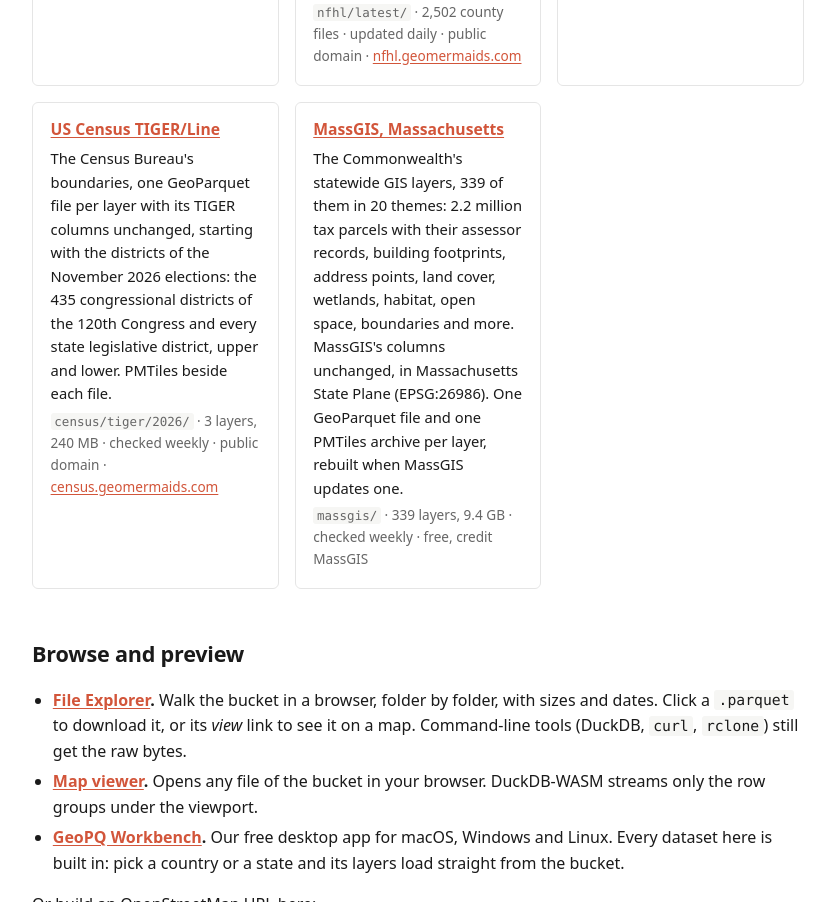
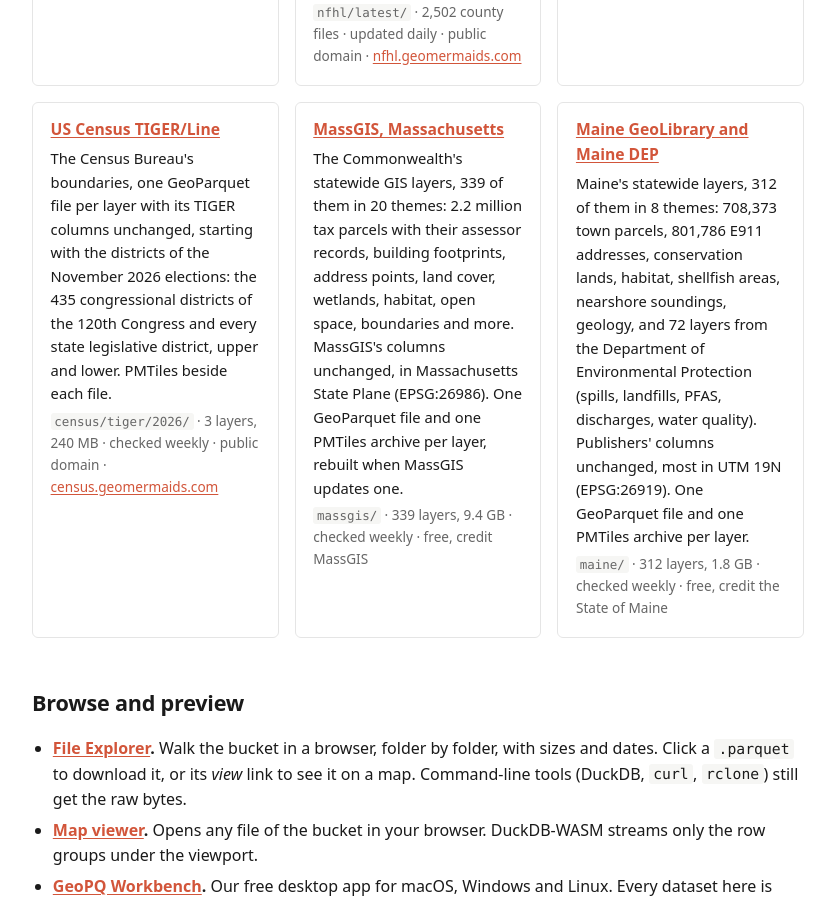
Before and after one commit to gsueur/osm-geoparquet, a plain HTML site: page site/public/index.html in a window 1280 px wide. Shown: the part 1402-2304 px from the top of the page, without its empty margins (222-1057 px from the left). Drawn offline with Linux system fonts and the light colour scheme; no server answers.

Commit message:
Site: a Maine card beside MassGIS
312 layers in 8 themes, GeoLibrary and DEP, 1.8 GB, checked weekly; Maine
added to the page's description and social preview text.

Co-Authored-By: Claude Opus 5.5 <noreply@anthropic.com>

```diff
--- a/site/public/index.html
+++ b/site/public/index.html
@@ -5,7 +5,7 @@
 <meta name="viewport" content="width=device-width, initial-scale=1">
 <title>geomermaids · GeoParquet</title>
 
-<meta name="description" content="Open geospatial datasets in GeoParquet 2.0, queryable straight from a URL: daily OpenStreetMap for North America, GMWID world infrastructures, FAO GAUL 2024, Corine Land Cover, FEMA flood zones, Geoconnex US water features, US Census boundaries and MassGIS. No account, no download.">
+<meta name="description" content="Open geospatial datasets in GeoParquet 2.0, queryable straight from a URL: daily OpenStreetMap for North America, GMWID world infrastructures, FAO GAUL 2024, Corine Land Cover, FEMA flood zones, Geoconnex US water features, US Census boundaries, MassGIS and the Maine GeoLibrary. No account, no download.">
 <link rel="canonical" href="https://geoparquet.geomermaids.com/">
 <link rel="icon" type="image/svg+xml" href="/favicon.svg">
 <meta name="theme-color" content="#d2553a">
@@ -14,7 +14,7 @@
 <meta property="og:type" content="website">
 <meta property="og:url" content="https://geoparquet.geomermaids.com/">
 <meta property="og:title" content="geomermaids · GeoParquet: open datasets you query from a URL">
-<meta property="og:description" content="Daily OpenStreetMap for North America, GMWID world infrastructures, GAUL, Corine Land Cover, FEMA flood zones, Geoconnex US water features, US Census boundaries and MassGIS in GeoParquet 2.0, queryable straight from a URL with DuckDB.">
+<meta property="og:description" content="Daily OpenStreetMap for North America, GMWID world infrastructures, GAUL, Corine Land Cover, FEMA flood zones, Geoconnex US water features, US Census boundaries, MassGIS and the Maine GeoLibrary in GeoParquet 2.0, queryable straight from a URL with DuckDB.">
 <meta property="og:image" content="https://geoparquet.geomermaids.com/logo-384.png">
 <meta property="og:image:width" content="384">
 <meta property="og:image:height" content="384">
@@ -274,6 +274,11 @@ Or ask an AI agent: the parquetry skill turns a spatial question into the query
     <h4><a href="https://parquetry.geomermaids.com/massgis/">MassGIS, Massachusetts</a></h4>
     <p>The Commonwealth's statewide GIS layers, 339 of them in 20 themes: 2.2 million tax parcels with their assessor records, building footprints, address points, land cover, wetlands, habitat, open space, boundaries and more. MassGIS's columns unchanged, in Massachusetts State Plane (EPSG:26986). One GeoParquet file and one PMTiles archive per layer, rebuilt when MassGIS updates one.</p>
     <p class="meta"><code>massgis/</code> · 339 layers, 9.4 GB · checked weekly · free, credit MassGIS</p>
+  </div>
+  <div class="dataset">
+    <h4><a href="https://parquetry.geomermaids.com/maine/">Maine GeoLibrary and Maine DEP</a></h4>
+    <p>Maine's statewide layers, 312 of them in 8 themes: 708,373 town parcels, 801,786 E911 addresses, conservation lands, habitat, shellfish areas, nearshore soundings, geology, and 72 layers from the Department of Environmental Protection (spills, landfills, PFAS, discharges, water quality). Publishers' columns unchanged, most in UTM 19N (EPSG:26919). One GeoParquet file and one PMTiles archive per layer.</p>
+    <p class="meta"><code>maine/</code> · 312 layers, 1.8 GB · checked weekly · free, credit the State of Maine</p>
   </div>
 </div>
 
```
